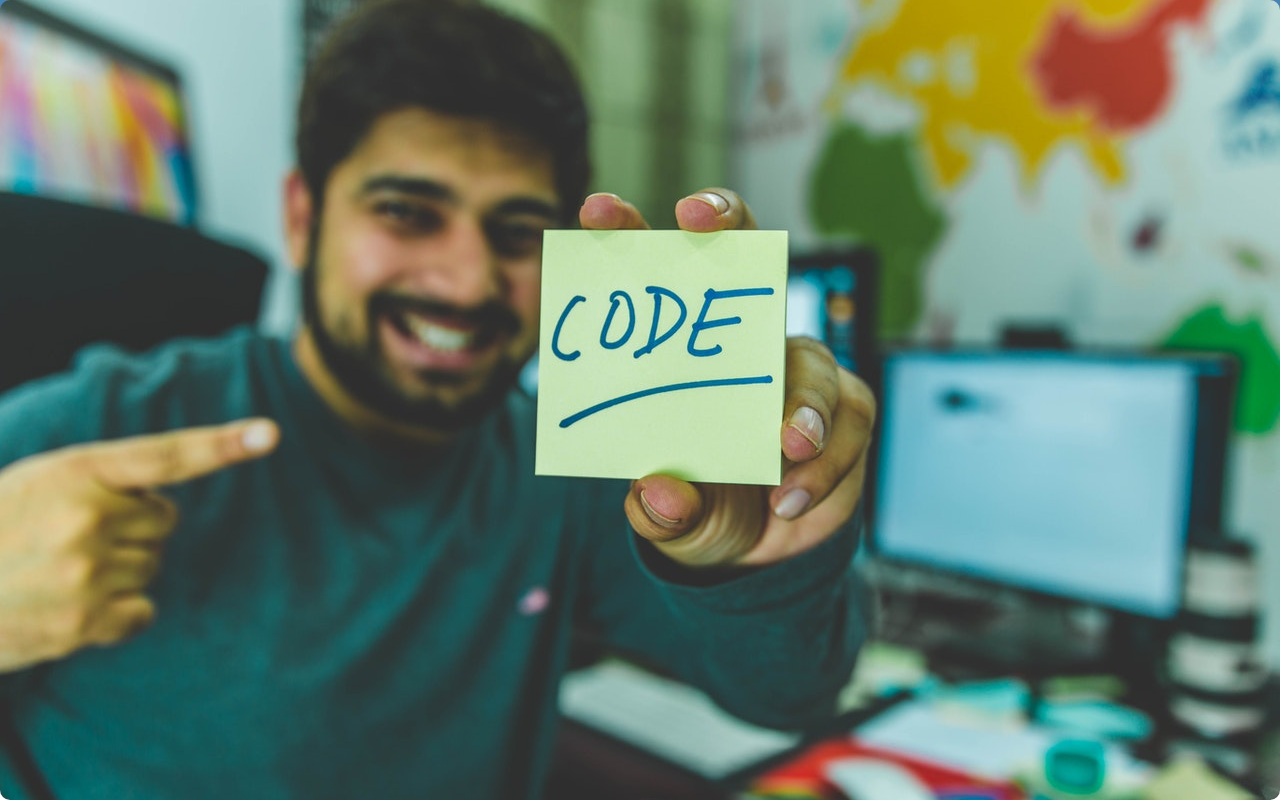
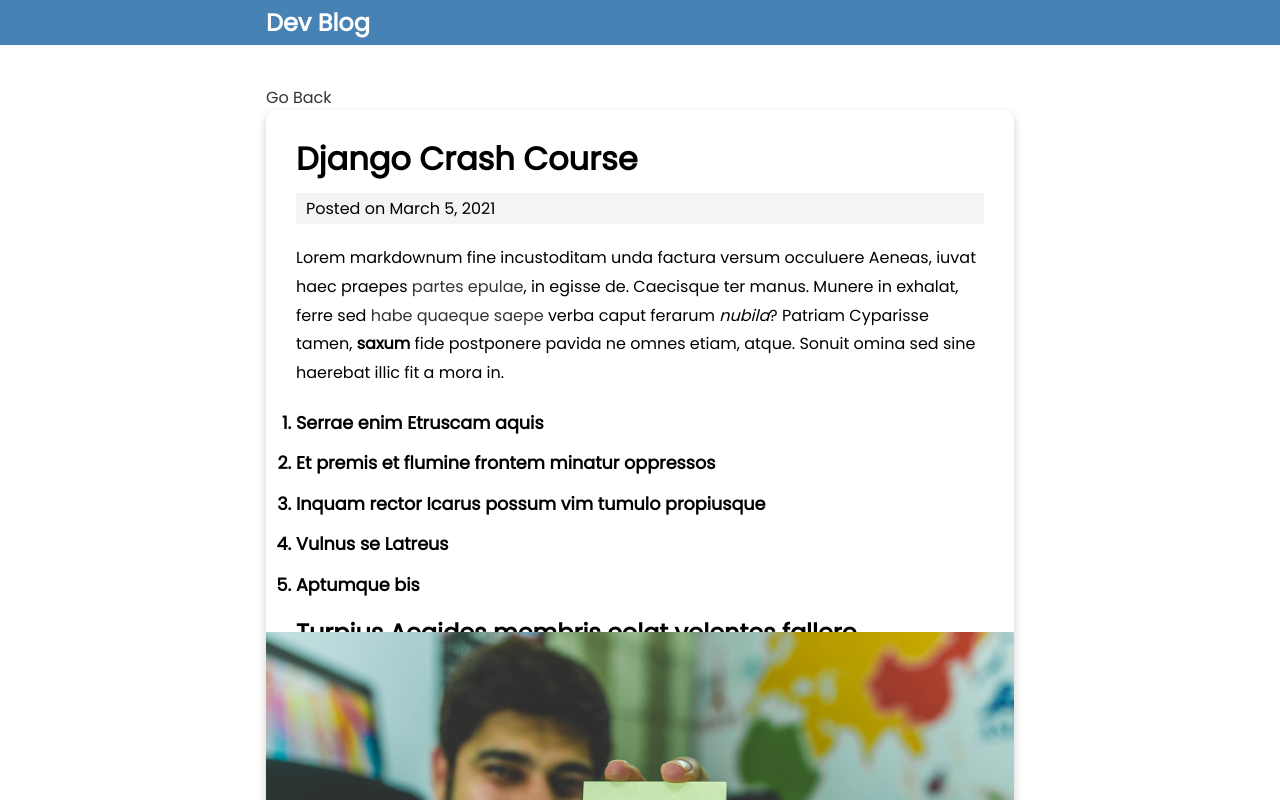
Before and after one commit to Vlad-Konovalchuk/next-static-site-tutor, a Next.js app: page /blog/django-crash-course. in a window 1280 px wide. Shown: the top 800 px of the page. Built offline with nearby package versions, Linux system fonts and the light colour scheme.

Commit message:
refactored images

```diff
--- a/pages/blog/[slug].js
+++ b/pages/blog/[slug].js
@@ -17,12 +17,14 @@
       <div className='card card-page'>
         <h1 className='post-title'>{title}</h1>
         <div className='post-date'>Posted on {date}</div>
-        <Image
-          layout='fill'
-          objectFit='cover'
-          src={cover_image}
-          alt='Post cover image'
-        />
+        <div className={'card-image-container'}>
+          <Image
+            alt='Post cover image'
+            src={cover_image}
+            layout='fill'
+            className={'card-image'}
+          />
+        </div>
         <div className='post-body'>
           <div dangerouslySetInnerHTML={{ __html: marked(content) }}></div>
         </div>
--- a/styles/globals.css
+++ b/styles/globals.css
@@ -78,6 +78,7 @@
 }
 
 .card {
+  position: relative;
   padding: 15px;
   border-radius: 10px;
   box-shadow: 0 4px 8px 0 rgba(0, 0, 0, 0.2);
@@ -117,3 +118,16 @@
     grid-template-columns: 1fr;
   }
 }
+
+.card-image-container {
+  width: 100%;
+}
+.card-image-container > div {
+  position: unset !important;
+}
+.card-image {
+  object-fit: contain;
+  width: 100% !important;
+  position: relative !important;
+  height: unset !important;
+}
```
Also changed, not shown: components/Post.js (+8 -5 lines).
